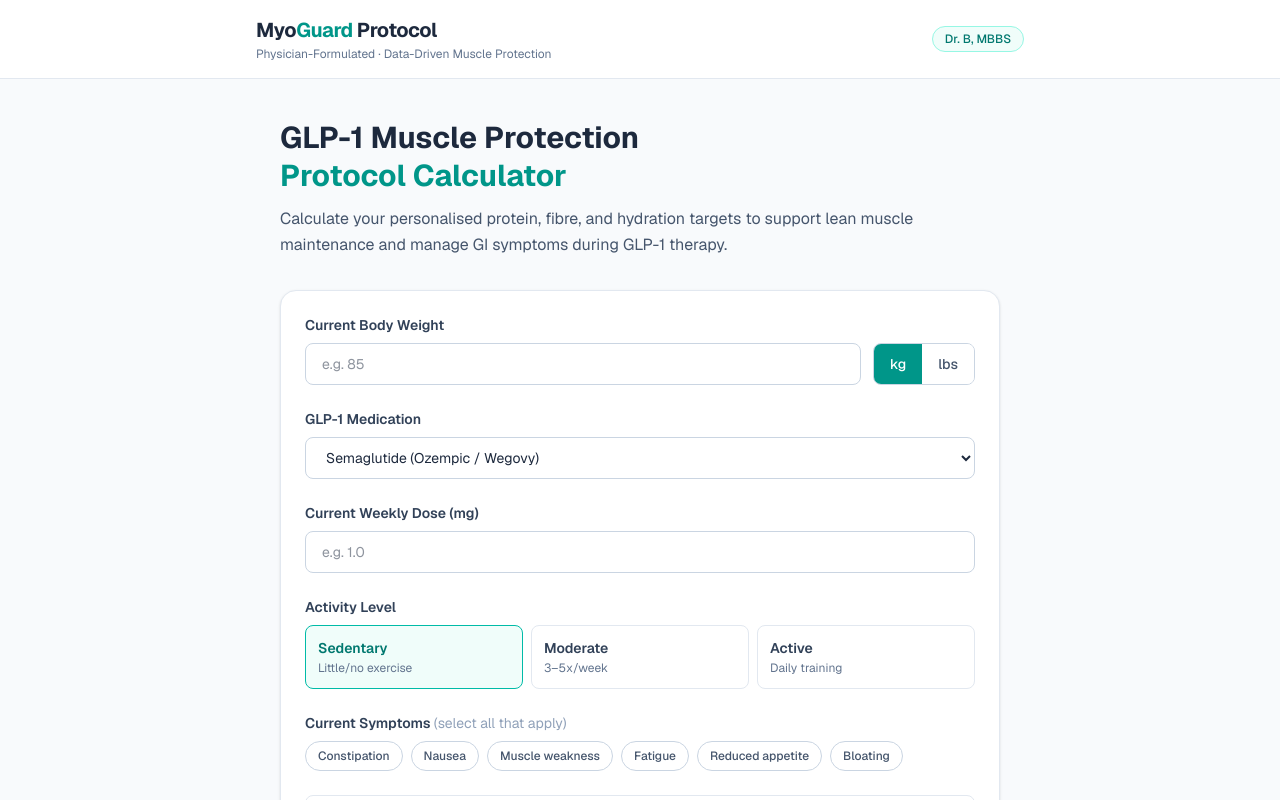
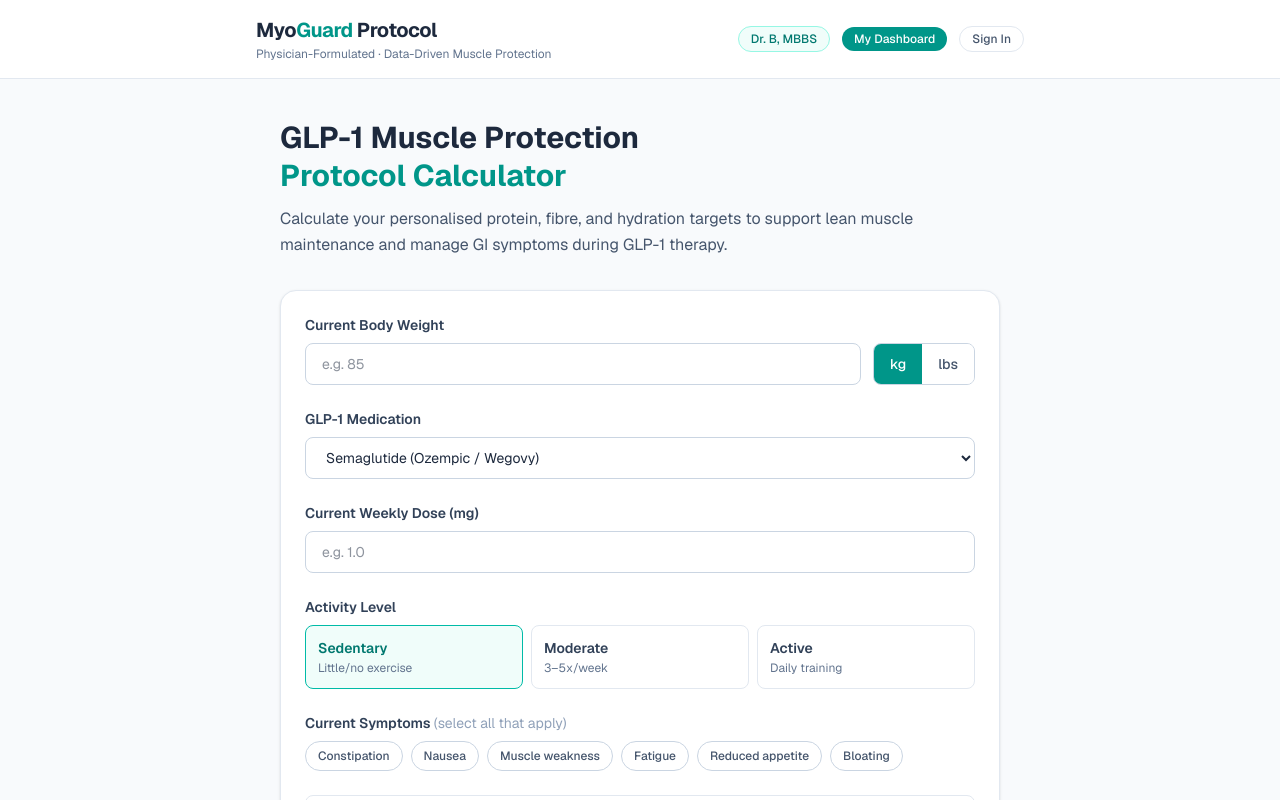
Before and after one commit to MyoGuardProtocol/myoguard-web, a Next.js app: page / in a window 1280 px wide. Shown: the top 800 px of the page. Built offline with nearby package versions, Linux system fonts and the light colour scheme.

Commit message:
Add Sign In and Dashboard buttons to homepage header

```diff
--- a/app/page.tsx
+++ b/app/page.tsx
@@ -88,9 +88,11 @@ export default function Home() {
             </span>
             <p className="text-xs text-slate-500 mt-0.5">Physician-Formulated · Data-Driven Muscle Protection</p>
           </div>
-          <span className="text-xs bg-teal-50 text-teal-700 border border-teal-200 rounded-full px-3 py-1 font-medium">
-            Dr. B, MBBS
-          </span>
+          <div className="flex items-center gap-3">
+            <span className="text-xs bg-teal-50 text-teal-700 border border-teal-200 rounded-full px-3 py-1 font-medium">Dr. B, MBBS</span>
+            <a href="/dashboard" className="text-xs bg-teal-600 text-white rounded-full px-3 py-1 font-medium hover:bg-teal-700">My Dashboard</a>
+            <a href="/sign-in" className="text-xs border border-slate-200 text-slate-600 rounded-full px-3 py-1 font-medium hover:bg-slate-50">Sign In</a>
+          </div>
         </div>
       </header>
 
```
